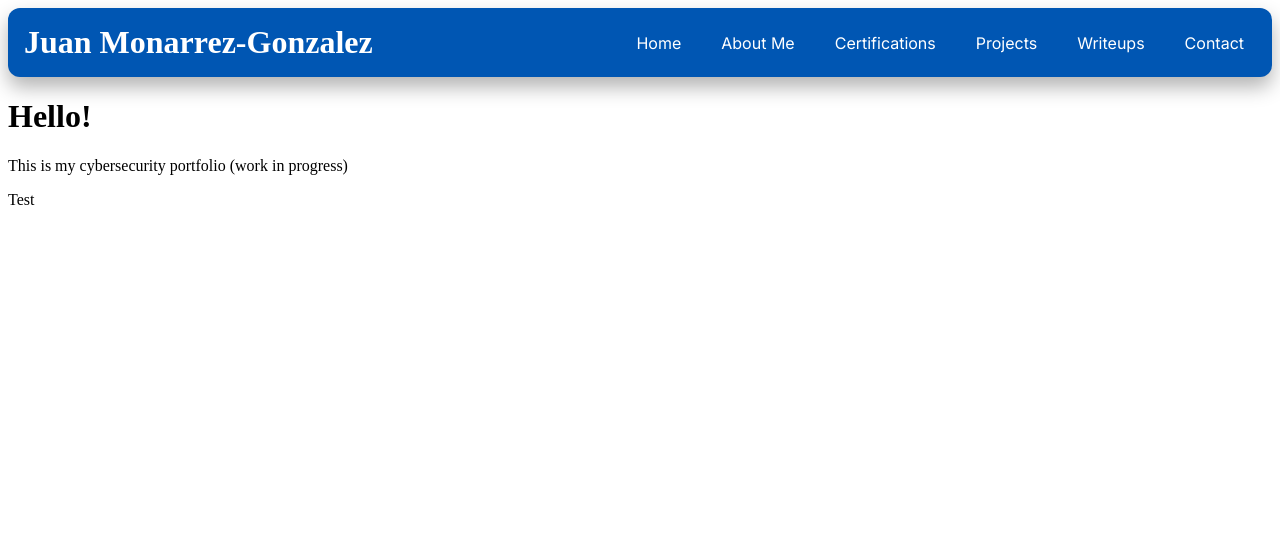
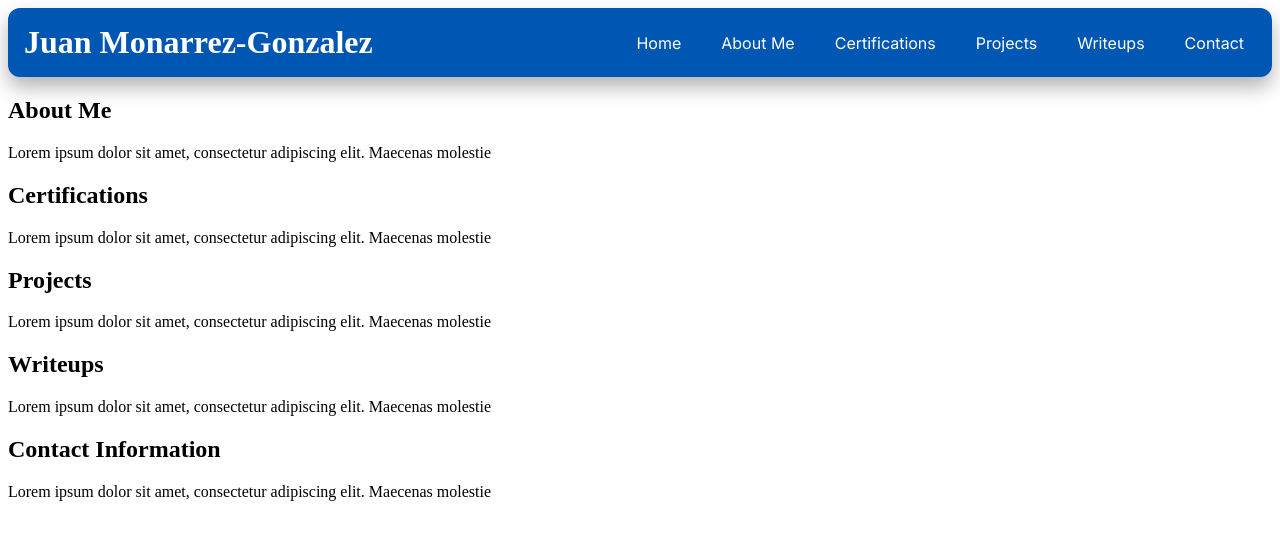
Before and after one commit to J17M/J17M.github.io, a plain HTML site: page index.html in a window 1280 px wide. Drawn offline with Linux system fonts and the light colour scheme; a web font is replaced by a local one.

Commit message:
Began working on the body of the website and added dummy text to each section

```diff
--- a/index.html
+++ b/index.html
@@ -27,15 +27,44 @@
                     <li><a href="#about" class="nav-link">About Me</a></li>
                     <li><a href="#certifications" class="nav-link">Certifications</a></li>
                     <li><a href="#projects" class="nav-link">Projects</a></li>
-                    <!--Link to a separate writeups page-->
+                    <!--Link to a separate writeups page !!!! CHANGE TO .HTML-->
                     <li><a href="writeups" class="nav-link">Writeups</a></li>
                     <li><a href="#contact" class="nav-link">Contact</a></li>
                 </ul>
              </nav>
             </div>
              </header>
-        <h1>Hello!</h1>
-        <p>This is my cybersecurity portfolio (work in progress)</p>
-        <p>Test</p>
+
+        <!--Body Section-->
+
+        <!--About Me-->
+        <section id="home" class="content">
+        <h2>About Me</h2>
+        <p>Lorem ipsum dolor sit amet, consectetur adipiscing elit. Maecenas molestie</p>
+        </section>
+
+        <!--Certifications Section-->
+        <section id="certifications" class="content">
+            <h2>Certifications</h2>
+            <p>Lorem ipsum dolor sit amet, consectetur adipiscing elit. Maecenas molestie</p>
+        </section>
+
+        <!--Projects Section-->
+        <section id="projects" class="content">
+            <h2>Projects</h2>
+            <p>Lorem ipsum dolor sit amet, consectetur adipiscing elit. Maecenas molestie</p>
+        </section>
+
+        <!--Writeups Section-->
+        <section id="writeups" class="content">
+            <h2>Writeups</h2>
+            <p>Lorem ipsum dolor sit amet, consectetur adipiscing elit. Maecenas molestie</p>
+        </section>
+
+        <!--Contact Section-->
+        <section id="contact" class="content">
+            <h2>Contact Information</h2>
+            <p>Lorem ipsum dolor sit amet, consectetur adipiscing elit. Maecenas molestie</p>
+        </section>
     </body>
 </html>
```
